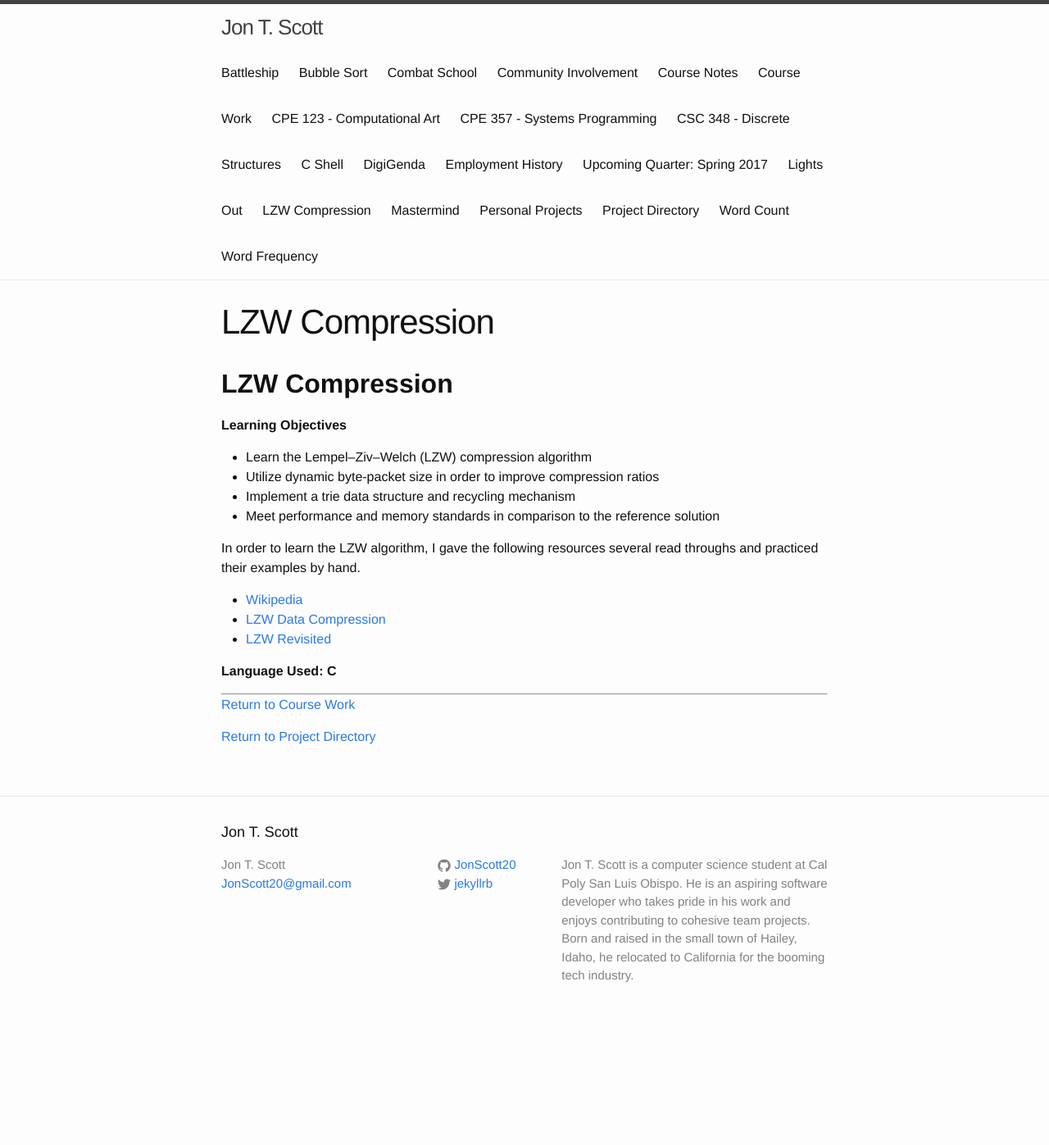
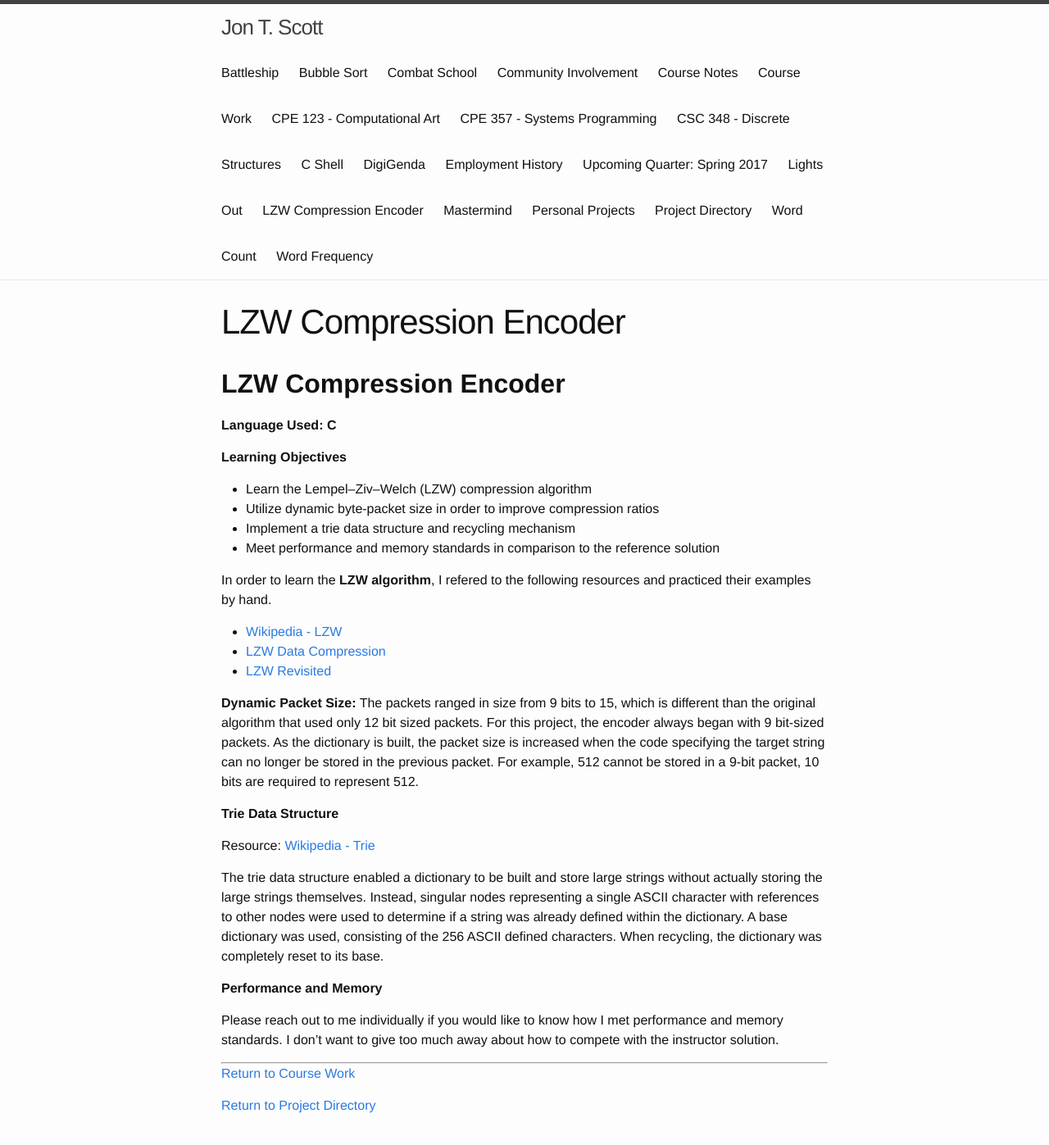
Before and after one commit to JonScott20/JonScott20.github.io, a Jekyll site: the page built from projects/lzwcompression.md, in a window 1280 px wide and 1400 px high. Shown: the top 1397 px of the window at 82% size. Built offline with Jekyll 4.4.1, drawn with Linux system fonts in a browser that asks for light colours; our own code applies the rules of GitHub Pages for plain Markdown files.

Commit message:
Update lzwcompression.md

```diff
--- a/projects/lzwcompression.md
+++ b/projects/lzwcompression.md
@@ -3,8 +3,10 @@ layout: page
 permalink: lzwcompression
 ---
 
-**LZW Compression**
+**LZW Compression Encoder**
 --------------
+
+**Language Used: C**
 
 **Learning Objectives**
 
@@ -13,13 +15,23 @@ permalink: lzwcompression
 * Implement a trie data structure and recycling mechanism
 * Meet performance and memory standards in comparison to the reference solution
 
-In order to learn the LZW algorithm, I gave the following resources several read throughs and practiced their examples by hand.
-* [Wikipedia](https://en.wikipedia.org/wiki/Lempel%E2%80%93Ziv%E2%80%93Welch)
+In order to learn the **LZW algorithm**, I refered to the following resources and practiced their examples by hand.
+* [Wikipedia - LZW](https://en.wikipedia.org/wiki/Lempel%E2%80%93Ziv%E2%80%93Welch)
 * [LZW Data Compression](http://marknelson.us/1989/10/01/lzw-data-compression/)
 * [LZW Revisited](http://marknelson.us/2011/11/08/lzw-revisited/)
 
+**Dynamic Packet Size:**
+The packets ranged in size from 9 bits to 15, which is different than the original algorithm that used only 12 bit sized packets. For this project, the encoder always began with 9 bit-sized packets. As the dictionary is built, the packet size is increased when the code specifying the target string can no longer be stored in the previous packet. For example, 512 cannot be stored in a 9-bit packet, 10 bits are required to represent 512.
 
-**Language Used: C**
+**Trie Data Structure**
+
+Resource: [Wikipedia - Trie](https://en.wikipedia.org/wiki/Trie)
+
+The trie data structure enabled a dictionary to be built and store large strings without actually storing the large strings themselves. Instead, singular nodes representing a single ASCII character with references to other nodes were used to determine if a string was already defined within the dictionary. A base dictionary was used, consisting of the 256 ASCII defined characters. When recycling, the dictionary was completely reset to its base.
+
+**Performance and Memory**
+
+Please reach out to me individually if you would like to know how I met performance and memory standards. I don't want to give too much away about how to compete with the instructor solution.
 
 ----------
 
```
